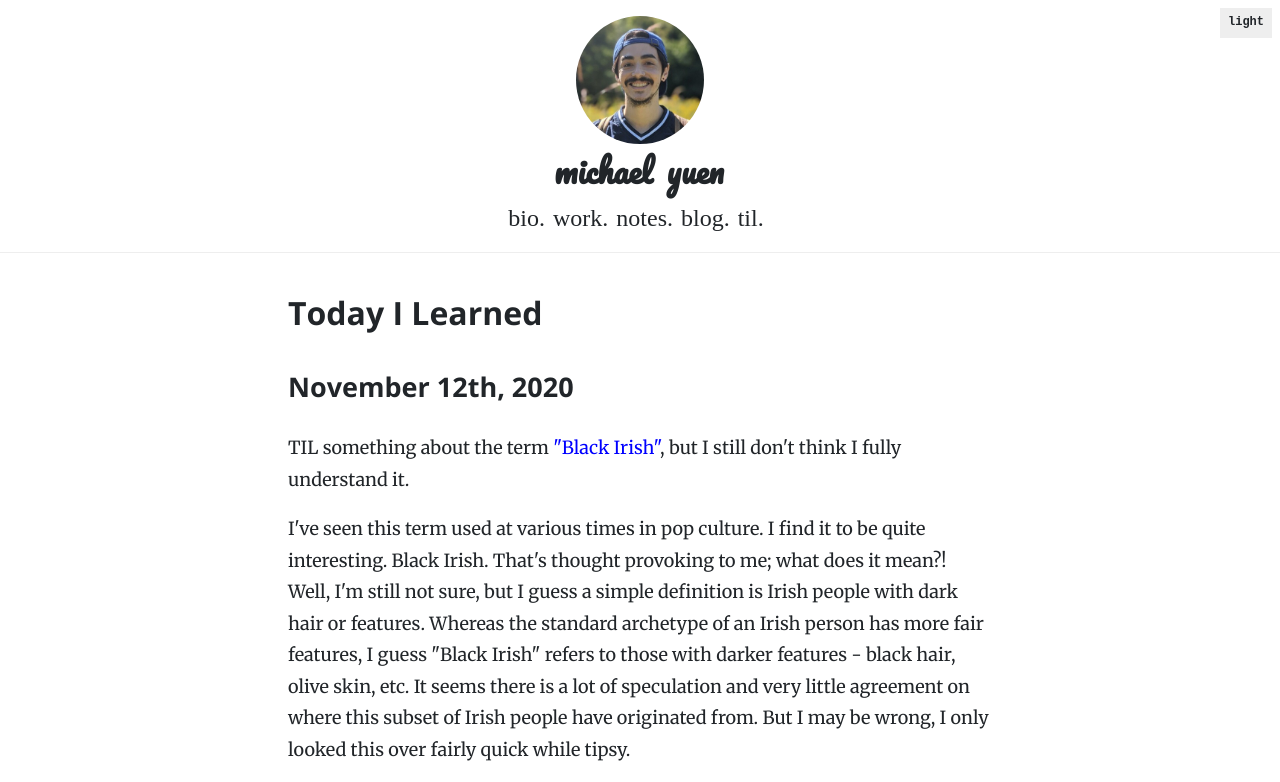
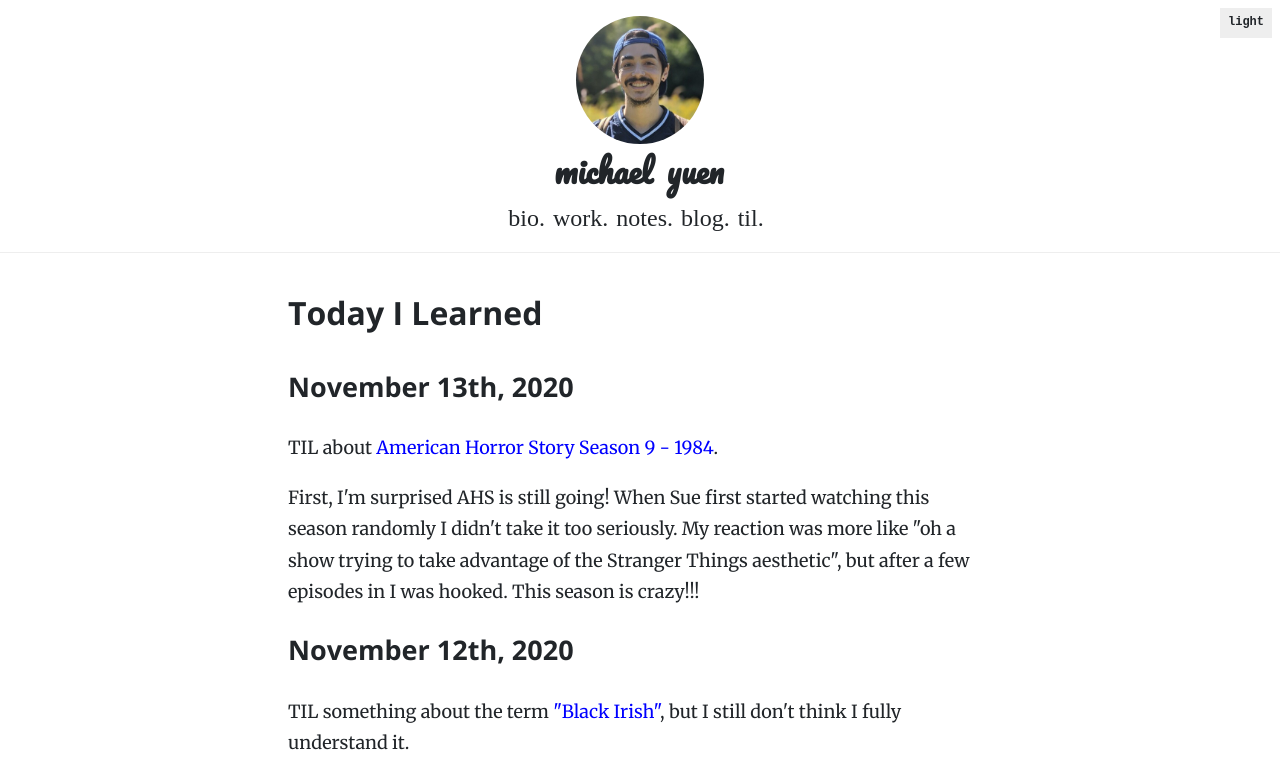
Before and after one commit to michaelyuen/personal-website, a Next.js app in the folder v5/: page /today-i-learned in a window 1280 px wide. Shown: the top 782 px of the page. Built offline with nearby package versions, Linux system fonts and the light colour scheme; a web font is replaced by a local one.

Commit message:
Add TIL for 2020-11-13 (#67)

```diff
--- a/v5/pages/today-i-learned.tsx
+++ b/v5/pages/today-i-learned.tsx
@@ -4,6 +4,24 @@ export default function TIL() {
   return (
     <section className="TILContainer">
       <h1>Today I Learned</h1>
+      <h2>November 13th, 2020</h2>
+      <p>
+        TIL about{" "}
+        <a
+          href="https://en.wikipedia.org/wiki/American_Horror_Story:_1984"
+          target="_blank"
+        >
+          American Horror Story Season 9 - 1984
+        </a>
+        .
+      </p>
+      <p>
+        First, I'm surprised AHS is still going! When Sue first started watching
+        this season randomly I didn't take it too seriously. My reaction was
+        more like "oh a show trying to take advantage of the Stranger Things
+        aesthetic", but after a few episodes in I was hooked. This season is
+        crazy!!!
+      </p>
       <h2>November 12th, 2020</h2>
       <p>
         TIL something about the term{" "}
```
